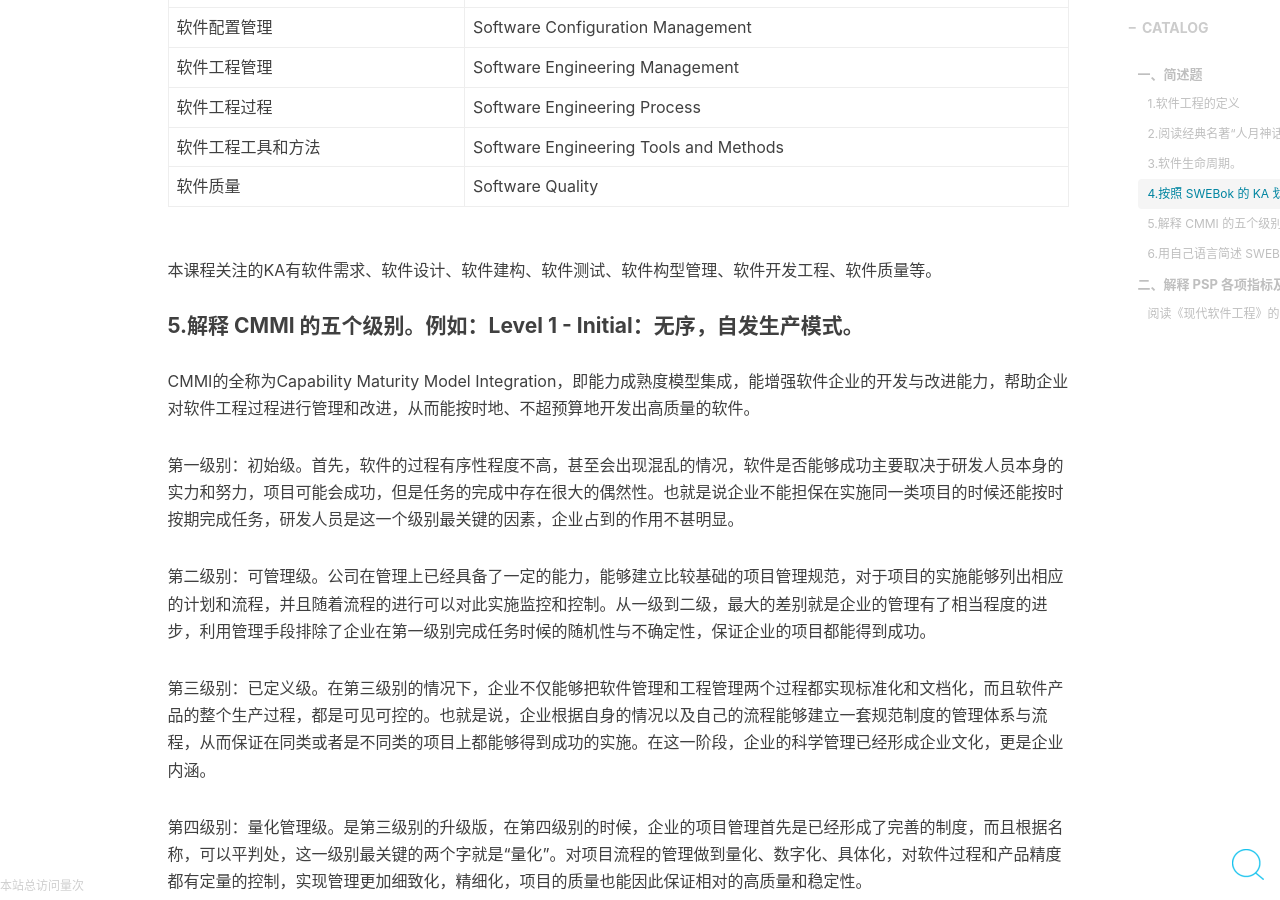
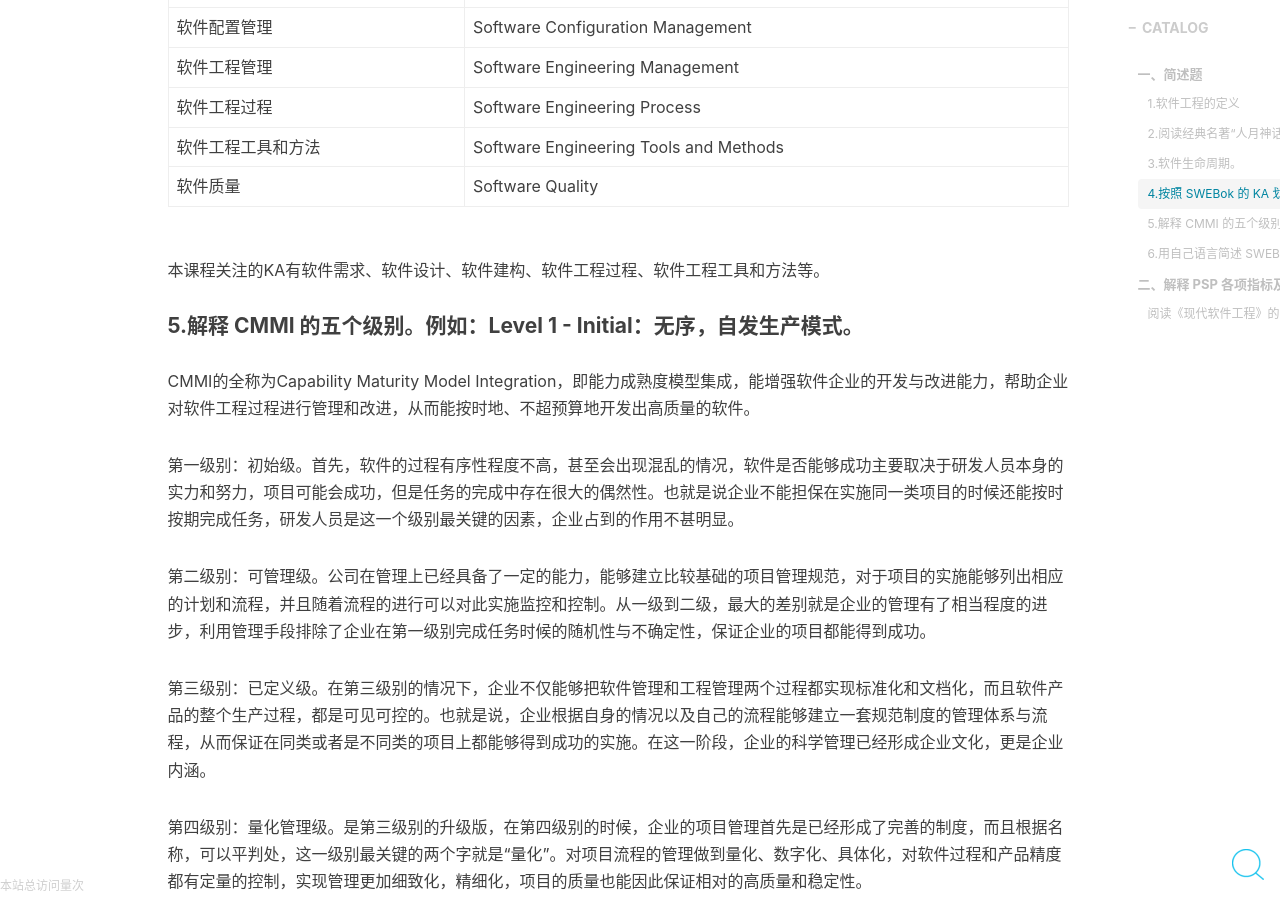
Before and after one commit to Tomy-Lee/Tomy-Lee.github.io, a Jekyll site: the page built from _posts/2018-3-10-system-homework1.md, in a window 1280 px wide and 900 px high, scrolled down 1933 px. Built offline with Jekyll 4.4.1, drawn with Linux system fonts in a browser that asks for light colours; nearby versions of some CDN libraries; comment, search, counter and statistics services are not loaded.

Commit message:
Update 2018-3-10-system-homework1.md

```diff
--- a/_posts/2018-3-10-system-homework1.md
+++ b/_posts/2018-3-10-system-homework1.md
@@ -41,7 +41,7 @@
 |软件工程工具和方法|Software Engineering Tools and Methods|
 |软件质量|Software Quality|
 
-本课程关注的KA有软件需求、软件设计、软件建构、软件测试、软件构型管理、软件开发工程、软件质量等。
+本课程关注的KA有软件需求、软件设计、软件建构、软件工程过程、软件工程工具和方法等。
 
 #### 5.解释 CMMI 的五个级别。例如：Level 1 - Initial：无序，自发生产模式。
 
```
